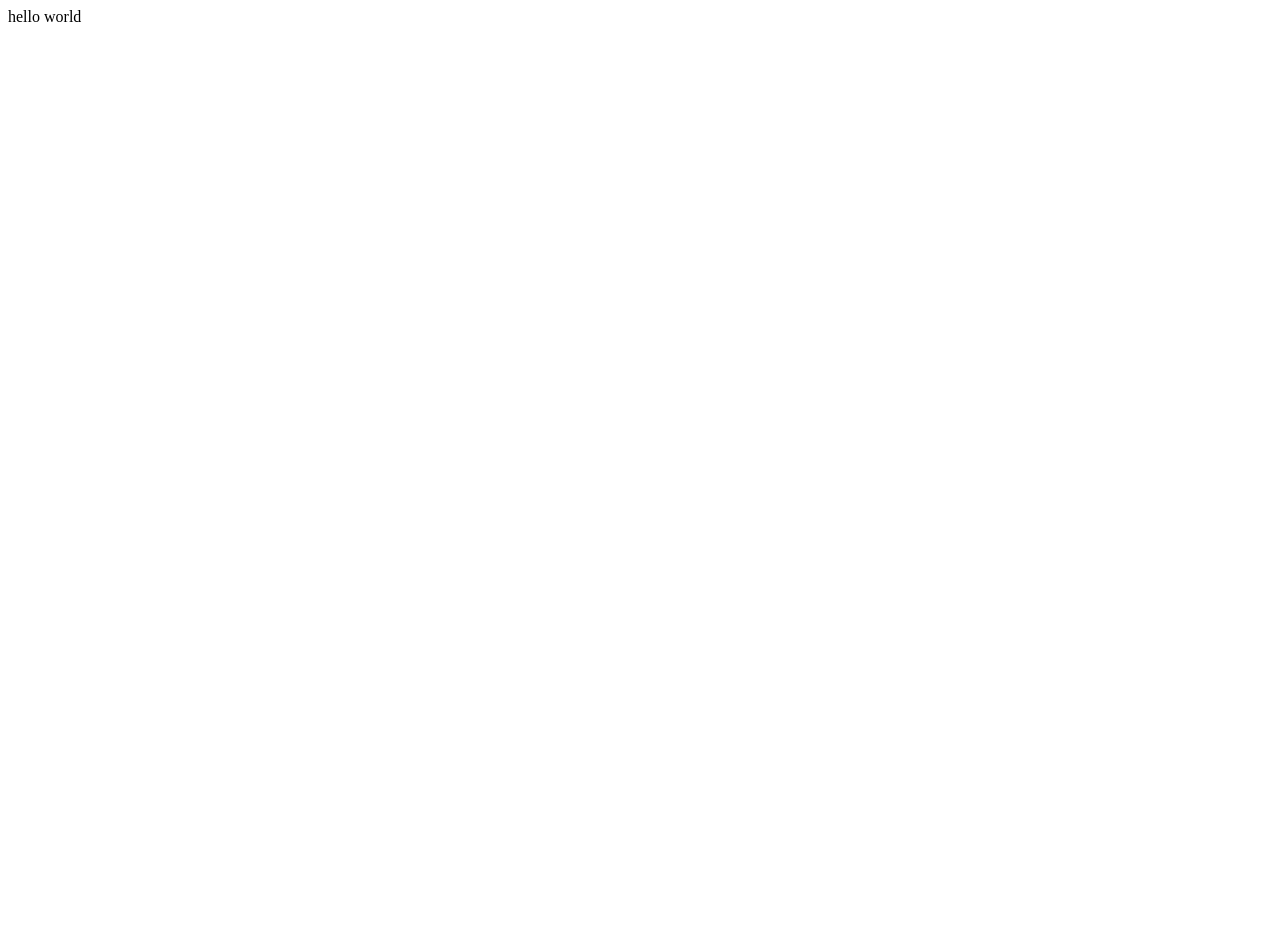
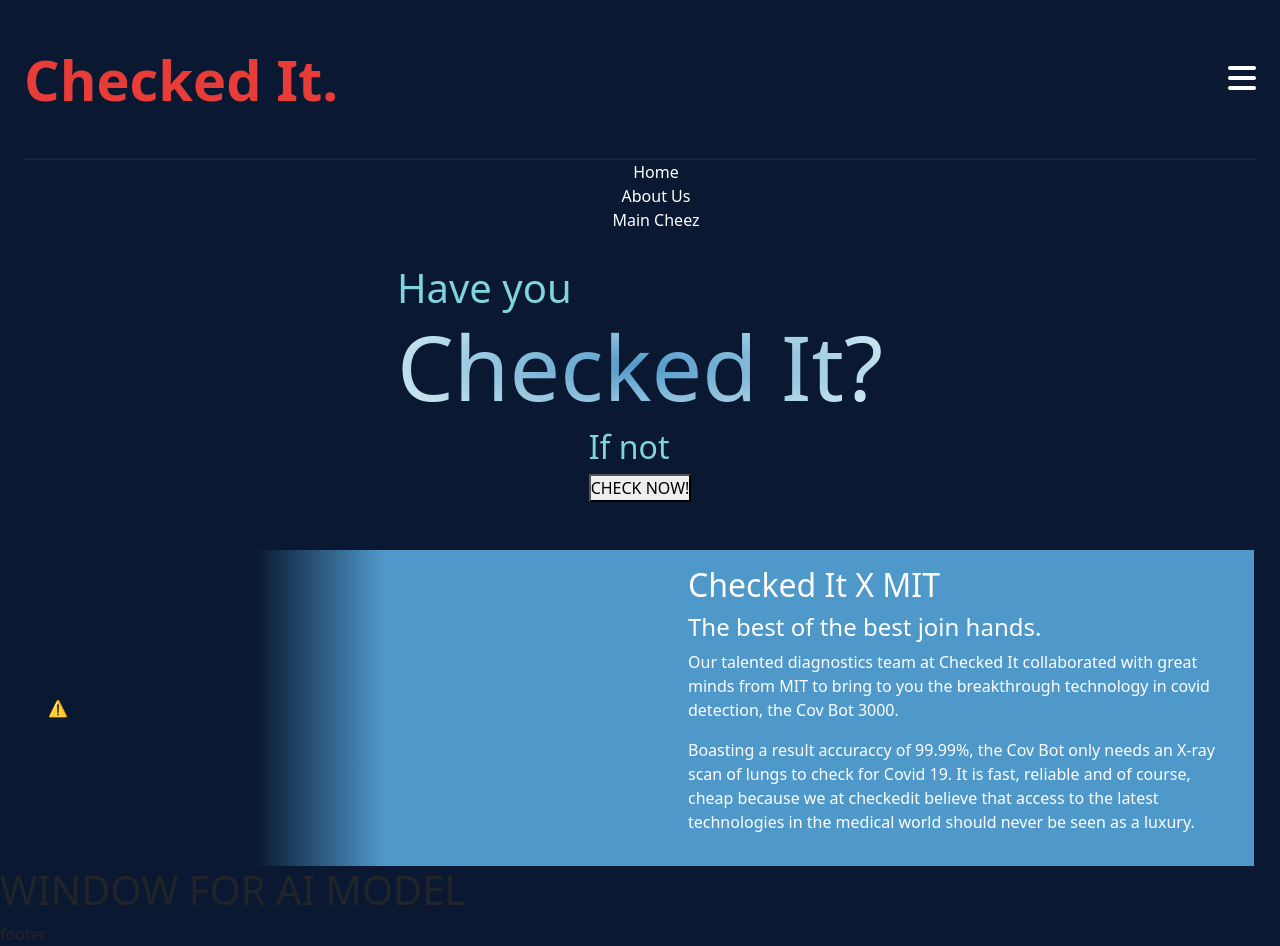
Before and after one commit to akshats911/Xray-Testing, a Django app: page / in a window 1280 px wide. Before the commit the page is almost empty. Before the commit the page ends 22 px from the top, so only its background shows below. Run offline with Django 4.2, Linux system fonts and the light colour scheme; some libraries are stand-ins or nearby versions.

Commit message:
added js
added a js file and also updated navbar hero

```diff
--- /dev/null
+++ b/XrayPrediction/static/css/app.js
@@ -0,0 +1,12 @@
+console.log("working");
+
+$(document).ready(()=>{
+    $(window).scroll(()=>{
+        if($(document).scrollTop()>5){
+            $('nav').addClass("shrink")
+        }
+        else{
+            $('nav').removeClass("shrink")
+        }
+    });
+});
--- /dev/null
+++ b/XrayPrediction/static/css/styles.css
@@ -0,0 +1,138 @@
+*,
+*::before,
+*::after{
+    margin: 0;
+    padding: 0;
+    box-sizing: border-box;
+}
+
+:root{
+    --black2: #272727;
+    --blue2: #4F98CA;
+    --green2: #50D890;
+    --white2: #EFFFFB;
+}
+
+body {
+  background-color: #0A1931;
+}
+
+header{
+    width: 100%;
+    background-color: inherit;
+    position: sticky;
+    top: 0;
+    left: 0;
+    transition: background-color .5s ease;
+    z-index: 1000;
+}
+
+.menu-button:hover {
+    cursor: pointer;
+}
+
+.menu-button i{
+  color: #fff;
+  font-size: 2rem;
+}
+
+.nav-menu {
+    display: flex;
+    justify-content: center;
+    align-items: center;
+}
+
+.nav-menu li {
+    display: flex;
+    justify-content: center;
+    align-items: center;
+}
+
+.nav-menu a {
+    text-decoration: none;
+    color: #fff;
+    font-size: 1rem;
+}
+
+.container{
+    width: 100%;
+    max-width: 120rem;
+    margin: 0 auto;
+    padding: 0 1.5rem;
+}
+
+.nav{
+    width: 100%;
+    height: 10rem;
+    display: flex;
+    align-items: center;
+    justify-content: space-between;
+    border-bottom: 2px solid rgba(255,255,255,.05);
+    transition: height .5s ease;
+}
+
+.nav a{
+    text-decoration: none;
+    color: #E83C38;
+    font-size: 1.6rem;
+}
+
+.nav .logo{
+    font-size: 3.5rem;
+    font-weight: bold;
+}
+
+.nav-list{
+    list-style: none;
+    display: flex;
+    margin-right: auto;
+    margin-left: 5rem;
+    padding-left: 450px;
+
+}
+
+.nav-link{
+    margin: 0 2rem;
+    position: relative;
+}
+
+.nav-link::after{
+    content: '';
+    width: 100%;
+    height: 2px;
+    background-color: #fff;
+    position: absolute;
+    left: 0;
+    bottom: -3px;
+    transform: scaleX(0);
+    transform-origin: left;
+    transition: transform .5s ease;
+}
+
+.nav-link:hover::after{
+    transform: scaleX(1);
+}
+
+.shrink{
+    background-color: white;
+}
+
+.hero{
+    color: #80D4DF;
+}
+
+
+.hero .container .heading span{
+    font-size: 90px;
+    background: radial-gradient(var(--blue2), var(--white2));
+    -webkit-background-clip: text;
+    -webkit-text-fill-color: transparent;
+}
+
+.about-us{
+    background: linear-gradient(to right, #0A1931 0%, #0A1931 20%, #4F98CA 30%, #4F98CA 98%, #0A1931 98%,#0A1931 100% );
+}
+
+.about-us .about .container.right{
+    color: white;
+}
--- a/XrayPrediction/templates/index.html
+++ b/XrayPrediction/templates/index.html
@@ -1,12 +1,90 @@
 <!DOCTYPE html>
 <html lang="en">
+
 <head>
     <meta charset="UTF-8">
     <meta http-equiv="X-UA-Compatible" content="IE=edge">
     <meta name="viewport" content="width=device-width, initial-scale=1.0">
+    <!-- CSS only -->
+    <link href="https://cdn.jsdelivr.net/npm/bootstrap@5.2.0-beta1/dist/css/bootstrap.min.css" rel="stylesheet"
+        integrity="sha384-0evHe/X+R7YkIZDRvuzKMRqM+OrBnVFBL6DOitfPri4tjfHxaWutUpFmBp4vmVor" crossorigin="anonymous">
+    <!-- FontAwesome -->
+    <script src="https://kit.fontawesome.com/c457cbbb92.js" crossorigin="anonymous"></script>
+    <link rel="stylesheet" href="../static/css/styles.css">
+    <script src="https://ajax.googleapis.com/ajax/libs/jquery/3.6.0/jquery.min.js"></script>
+
     <title>Document</title>
 </head>
+
 <body>
-    hello world
+    <!-- Navbar -->
+    <header>
+        <div class="container theme-1">
+            <nav class="nav">
+                <a href="index.html" class="logo">Checked It.</a>
+                <div class="menu-button">
+                    <i class="fa-solid fa-bars"></i>
+                </div>
+            </nav>
+        </div>
+        <div class="nav-menu">
+            <ul>
+                <li><a href="#">Home</a></li>
+                <li><a href="#">About Us</a></li>
+                <li><a href="#">Main Cheez</a></li>
+            </ul>
+        </div>
+    </header>
+
+
+    <section class="hero">
+        <div class="container mt-3 d-flex flex-column justify-content-center align-items-center">
+            <div>
+                <h1 class="heading">Have you <br><span>Checked It?</span></h1>
+            </div>
+            <div>
+                <h2>If not</h2>
+                <button>CHECK NOW!</button>
+
+            </div>
+        </div>
+    </section>
+    <section class="bg p-4"></section>
+
+    <section class="about-us">
+        <div class="container about d-flex justify-content-evenly align-items-center">
+            <div class="container left">
+                <lottie-player src="https://assets6.lottiefiles.com/packages/lf20_slipwrv0.json"  background="transparent"  speed="1"  style="width: 600px; height: 300px;"  loop autoplay></lottie-player>
+            </div>
+            <div class="container right p-3">
+                <h2>Checked It X MIT</h2>
+                <h4>The best of the best join hands.</h4>
+                <p>Our talented diagnostics team at Checked It collaborated with great minds from MIT to bring to you the breakthrough technology in covid detection, the Cov Bot 3000. </p>
+                <p>
+                    Boasting a result accuraccy of 99.99%, the Cov Bot only needs an X-ray scan of lungs to check for Covid 19. It is fast, reliable and of course, cheap because we at checkedit believe that access to the latest technologies in the medical world should never be seen as a luxury.
+                </p>
+            </div>
+        </div>
+    </section>
+
+
+    <section>
+        <h1>
+            WINDOW FOR AI MODEL
+        </h1>
+    </section>
+
+    <footer>
+        footer
+    </footer>
+
+    <script src="../static/css/app.js"></script>
+    <!-- JavaScript Bundle with Popper -->
+    <script src="https://cdn.jsdelivr.net/npm/bootstrap@5.2.0-beta1/dist/js/bootstrap.bundle.min.js"
+    integrity="sha384-pprn3073KE6tl6bjs2QrFaJGz5/SUsLqktiwsUTF55Jfv3qYSDhgCecCxMW52nD2"
+    crossorigin="anonymous"></script>
+
+    <script src="https://unpkg.com/@lottiefiles/lottie-player@latest/dist/lottie-player.js"></script>
 </body>
+
 </html>
```
